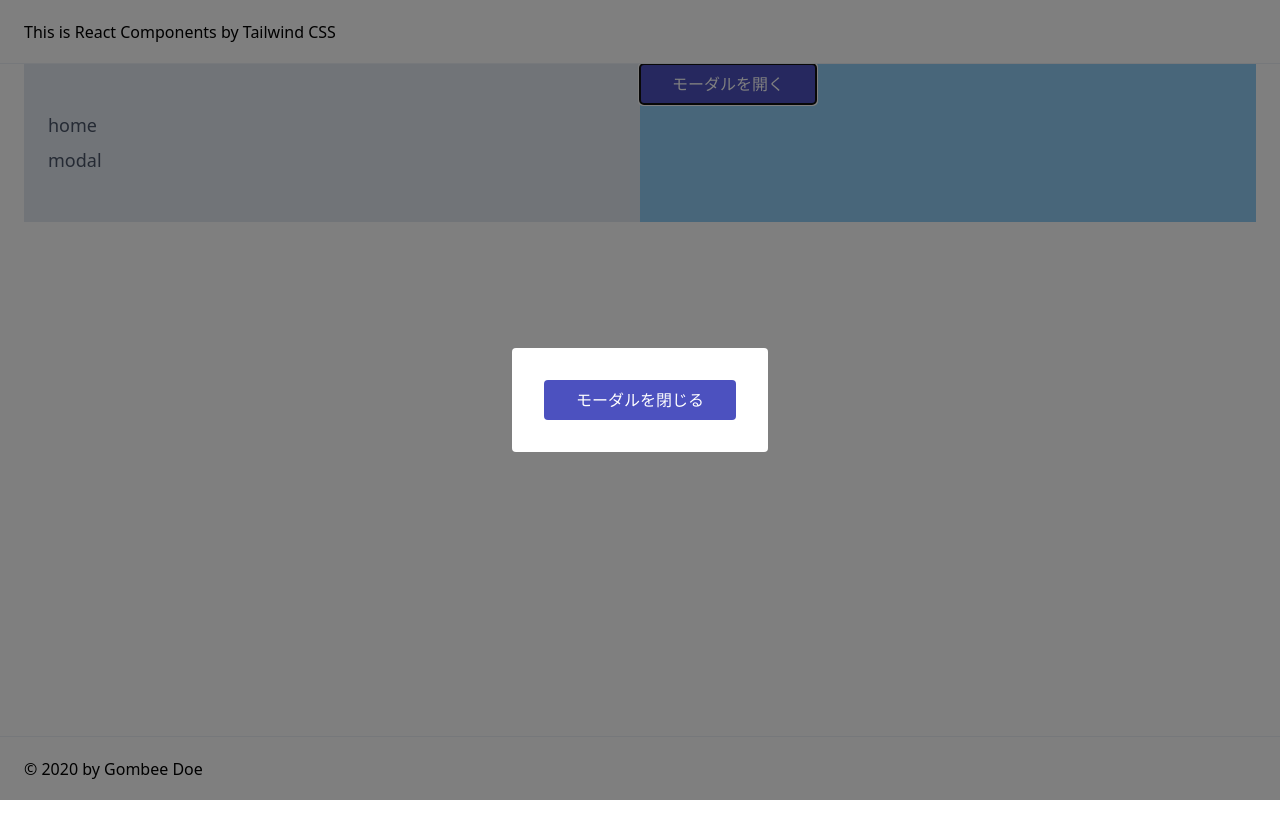
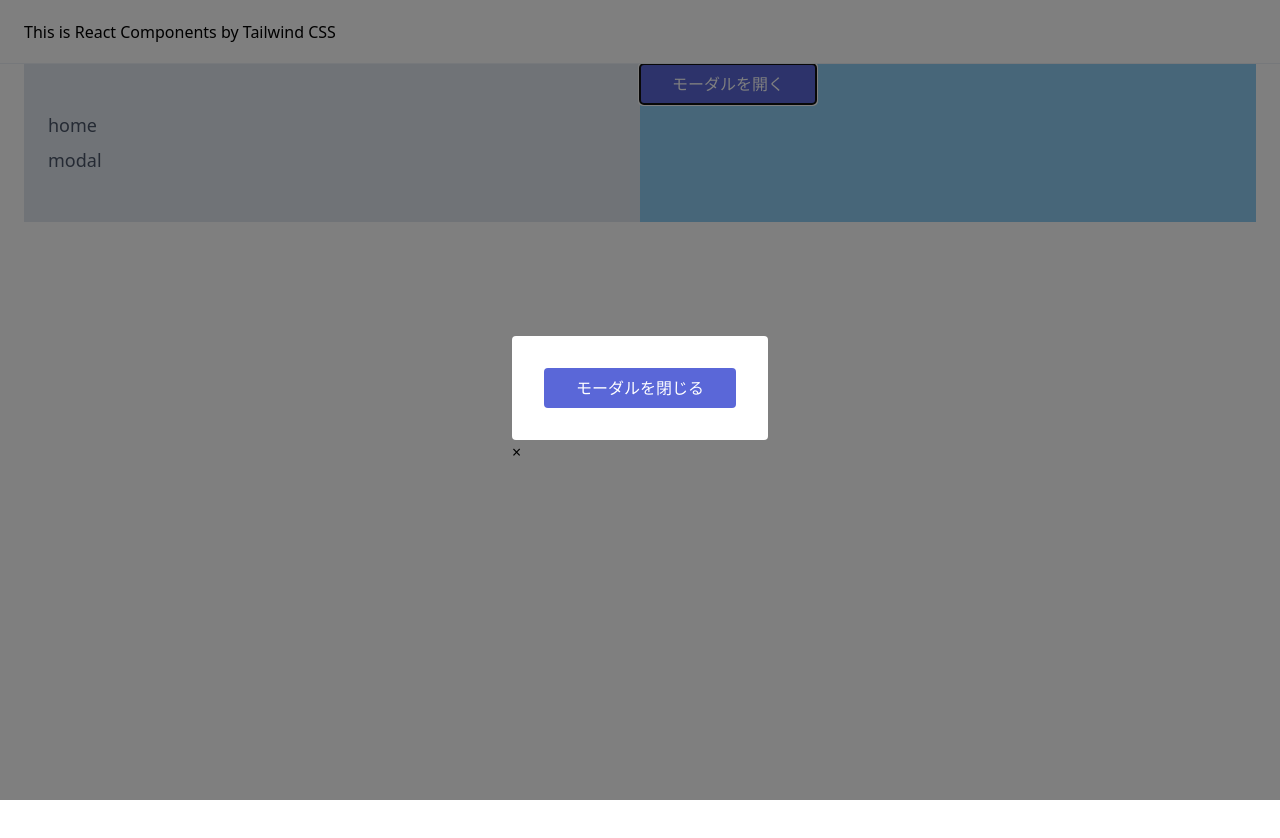
Before and after one commit to gombeedoe/react-basic-ui-tailwindcss, a Next.js app: page /ui/modal in a window 1280 px wide. Both pictures are taken after a click on the button "モーダルを開く". Shown: the top 838 px of the page. Before the commit the page ends 800 px from the top, so only its background shows below. Built offline with nearby package versions, Linux system fonts and the light colour scheme.

Commit message:
Improvement modal componet use Custom Hook

```diff
--- a/components/button.tsx
+++ b/components/button.tsx
@@ -1,7 +1,7 @@
 export default function Button({ children, type, onClick }) {
   return (
     <button
-      className="bg-indigo-500 bg-indigo-700 text-white py-2 px-8 rounded"
+      className="bg-indigo-600 hover:bg-indigo-700 text-white py-2 px-8 rounded"
       type={type}
       onClick={onClick}
     >
--- a/components/modal.tsx
+++ /dev/null
@@ -1,31 +0,0 @@
-import React, { useState, ReactNode } from "react";
-
-interface Props {
-  open: boolean;
-  children: ReactNode;
-}
-
-// interface ModalState {
-//   value: true | false;
-// }
-
-const Modal: React.FC<Props> = ({ open, children }) => {
-  // const [isOpen, toggleOpen] = useState(open);
-
-  // const openDialog = () => {
-  //   toggleOpen(!isOpen);
-  // };
-  // console.log(isOpen);
-
-  return (
-    <div>
-      <div hidden={!open} className="fixed z-50 inset-0 bg-black bg-opacity-50">
-        <div className="absolute inset-0 flex justify-center items-center">
-          {children}
-        </div>
-      </div>
-    </div>
-  );
-};
-
-export default Modal;
--- /dev/null
+++ b/components/modal/modal.tsx
@@ -0,0 +1,43 @@
+// https://upmostly.com/tutorials/modal-components-react-custom-hooks
+
+import React, { useState, useEffect, ReactNode } from "react";
+import ReactDOM from "react-dom";
+
+interface Props {
+  isShowing: boolean;
+  hide: VoidFunction;
+  children: ReactNode;
+  label?: string;
+}
+
+const Modal: React.FC<Props> = ({ isShowing, hide, children, label }) =>
+  isShowing
+    ? ReactDOM.createPortal(
+        <>
+          <div className="fixed inset-0 z-50 bg-black bg-opacity-50" />
+          <div
+            aria-modal
+            aria-hidden
+            tabIndex={-1}
+            role="dialog"
+            className="fixed inset-0 z-50 overflow-x-hidden overflow-y-auto outline-none flex justify-center items-center"
+          >
+            <div>
+              {children}
+              <button
+                type="button"
+                className="modal-close-button"
+                data-dismiss="modal"
+                aria-label="Close"
+                onClick={hide}
+              >
+                <span aria-hidden="true">&times;</span>
+              </button>
+            </div>
+          </div>
+        </>,
+        document.body
+      )
+    : null;
+
+export default Modal;
--- /dev/null
+++ b/components/modal/useModal.tsx
@@ -0,0 +1,18 @@
+// https://upmostly.com/tutorials/modal-components-react-custom-hooks
+
+import { useState } from "react";
+
+const useModal = () => {
+  const [isShowing, setIsShowing] = useState(false);
+
+  function toggle() {
+    setIsShowing(!isShowing);
+  }
+
+  return {
+    isShowing,
+    toggle,
+  };
+};
+
+export default useModal;
--- a/layouts/layout.tsx
+++ b/layouts/layout.tsx
@@ -7,7 +7,10 @@ export default function Layout({ children }) {
     <div>
       <Header />
       <div className="flex flex-col min-h-screen">
-        <main className="flex-grow w-full max-w-screen-xl mx-auto px-6 pt-16">
+        <main
+          className="flex-grow w-full max-w-screen-xl mx-auto px-6 pt-16"
+          style={{ height: "6000px" }}
+        >
           <div className="grid grid-cols-2">
             <div className="bg-gray-300">
               <SideNavLinks />
--- a/pages/ui/modal.tsx
+++ b/pages/ui/modal.tsx
@@ -1,21 +1,20 @@
 import { useState } from "react";
 
 import Button from "@/components/button";
-import Modal from "@/components/modal";
+import Modal from "@/components/modal/modal";
+import useModal from "@/components/modal/useModal";
 
 export default function ModalPage() {
-  const [isOpen, toggleOpen] = useState(false);
-
-  console.log(isOpen);
+  const { isShowing, toggle } = useModal();
 
   return (
     <>
-      <Button type="button" onClick={() => toggleOpen(true)}>
+      <Button type="button" onClick={toggle}>
         モーダルを開く
       </Button>
-      <Modal open={isOpen}>
+      <Modal isShowing={isShowing} hide={toggle} label="modal_label">
         <div className="p-8 bg-white rounded">
-          <Button type="button" onClick={() => toggleOpen(false)}>
+          <Button type="button" onClick={toggle}>
             モーダルを閉じる
           </Button>
         </div>
```
